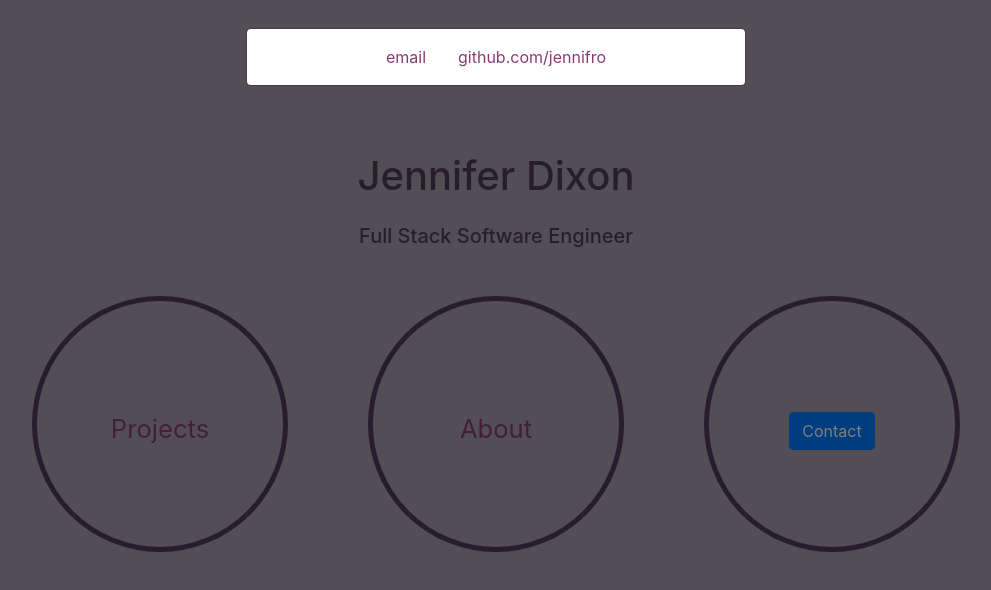
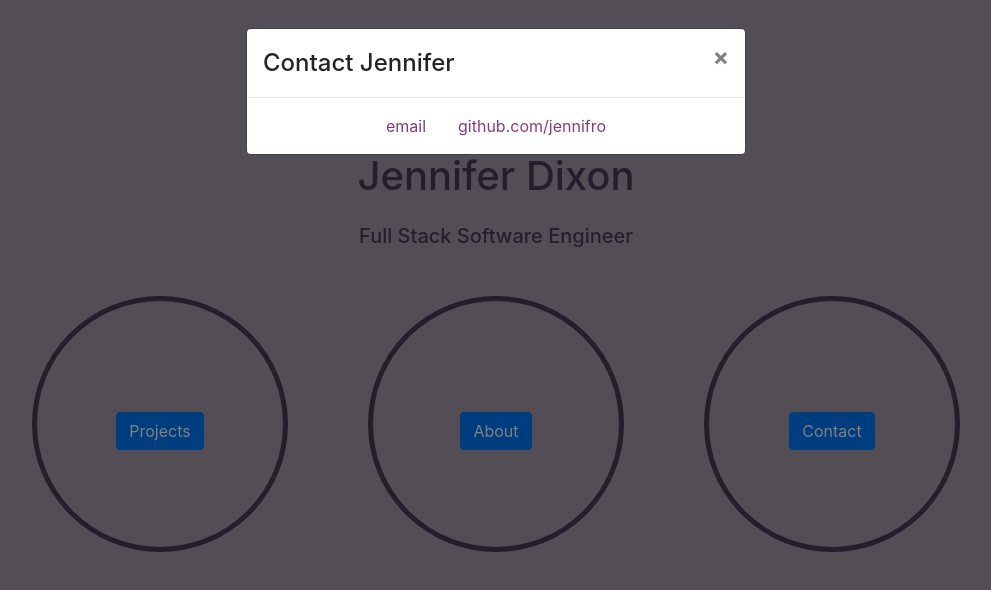
Before and after one commit to jennifro/Portfolio, a React (Create React App) app: page / in a window 1280 px wide. Both pictures are taken after a click on the button "Contact". Shown: the top 590 px of the page, without its empty margins (144-1135 px from the left). Built offline with nearby package versions, Linux system fonts and the light colour scheme.

Commit message:
All subpages open as modals, close from modal window or clicking the button used to open the modal.

```diff
--- a/src/App.js
+++ b/src/App.js
@@ -2,9 +2,7 @@ import React, { Component } from 'react';
 import { BrowserRouter as Router, Route } from 'react-router-dom';
 
 import HomePage from './components/home.js';
-import About from './components/about.js';
-import Contact from './components/contact.js';
-import ProjectContainer from './components/projects.js';
+
 
 import './App.css';
 
@@ -16,10 +14,6 @@ export default class App extends Component {
       <Router>
         <div>
           <Route exact path="/" component={HomePage}/>
-          <Route path="/about" component={About}/>
-          <Route path="/projects" component={ProjectContainer}/>
-          <Route path="/contact" component={Contact} />
-
         </div>
       </Router>
     )
--- a/src/components/about.js
+++ b/src/components/about.js
@@ -1,6 +1,5 @@
 import React, { Component } from 'react';
 
-const AboutTitle = () => <h1 id="about-title">About Jennifer</h1>;
 const CareerAbout = () => <p>{BioText.Career}</p>;
 const VolunteerAbout = () => <p>{BioText.Volunteer}</p>
 const PersonalAbout = () => <p>{BioText.Personal}</p>
@@ -16,7 +15,6 @@ export default class About extends Component {
     render() {
         return (
             <div className="about-container">
-                <AboutTitle />
                 <h4>Work Experience</h4>
                 <CareerAbout />
                 <h4>Volunteer Experience</h4>
--- a/src/components/home.js
+++ b/src/components/home.js
@@ -2,6 +2,8 @@ import React, { Component } from 'react';
 import { Button, Modal } from 'react-bootstrap';
 
 import Contact from './contact';
+import About from './about.js';
+import ProjectContainer from './projects.js';
 import './home.css'
 
 
@@ -13,18 +15,6 @@ const IntroBlurb = () => (
   </h5>
 );
 
-// const Modal = ({handleClose, show, children}) => {
-//   const ShowOrHideClsName = show ? "modal display-block" : "modal display-none"
-//
-//   return (
-//     <div className={ShowOrHideClsName} >
-//       <section className="modal-main">
-//         {children}
-//         <button onClick={handleClose}>Close</button>
-//       </section>
-//     </div>
-//   )
-// };
 
 class ModalToggle extends Component {
   constructor(props) {
@@ -35,10 +25,15 @@ class ModalToggle extends Component {
     }
 
     this.toggleModal = this.toggleModal.bind(this);
+    this.handleModalClose = this.handleModalClose.bind(this);
   }
 
   toggleModal() {
     this.setState(prevState => ({ isModalOpen: !prevState.isModalOpen }))
+  }
+
+  handleModalClose() {
+    this.setState({ isModalOpen: false });
   }
 
   render() {
@@ -48,17 +43,22 @@ class ModalToggle extends Component {
     return (
       <div>
         <Button onClick={this.toggleModal}>{this.props.modalBtnLabel}</Button>
-        <Modal show={this.state.isModalOpen}>
-          <Modal.Body><ModalContent /></Modal.Body>
+        <Modal show={this.state.isModalOpen} onHide={this.handleModalClose} >
+          <Modal.Header closeButton >
+            <Modal.Title>{this.props.modalTitle}</Modal.Title>
+          </Modal.Header>
+
+          <Modal.Body>
+            <ModalContent />
+          </Modal.Body>
         </Modal>
       </div>
     )
   }
 }
 
+
 class HomePage extends Component {
-
-
   render() {
     return (
       <div className="home-div">
@@ -69,18 +69,28 @@ class HomePage extends Component {
         <nav id="nav-menu justify-content-center">
           <ul className="nav justify-content-center" id="nav-bar">
             <li className="nav-item" id="1">
-              <a className="nav-link" href="/projects">Projects</a>
+              <ModalToggle
+                modalContent={ProjectContainer}
+                modalBtnLabel="Projects"
+                modalTitle="Apps & Projects by Jennifer"
+              />
             </li>
     	      <li className="nav-item" id="2">
-              <a className="nav-link" href="/about">About</a>
+              <ModalToggle
+                modalContent={About}
+                modalBtnLabel="About"
+                modalTitle="About Jennifer"
+              />
             </li>
-            <li className="nav-item" id="3" >
-              <ModalToggle modalContent={Contact} modalBtnLabel="Contact" />
+            <li className="nav-item" id="3">
+              <ModalToggle
+                modalContent={Contact}
+                modalBtnLabel="Contact"
+                modalTitle="Contact Jennifer"
+              />
             </li>
         	</ul>
         </nav>
-
-
 
       </div>
     )
```
